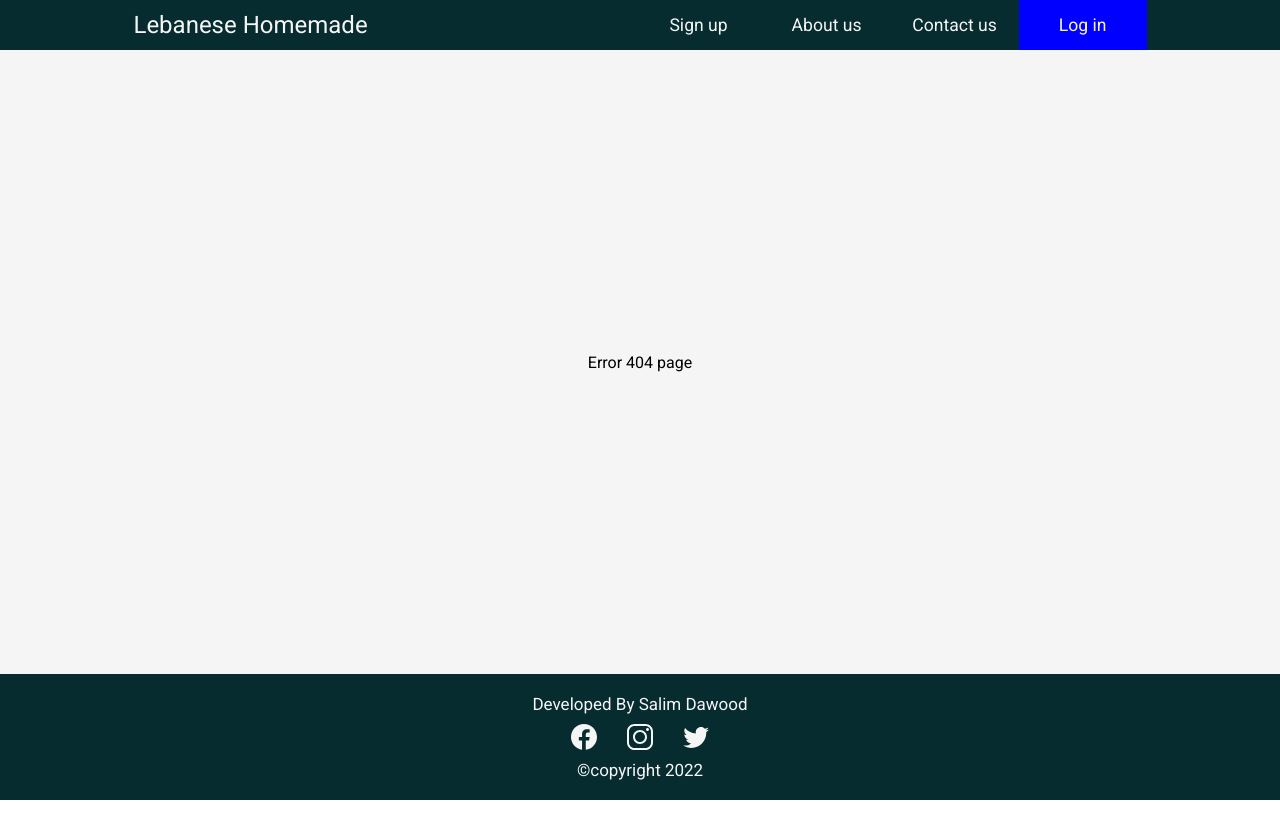
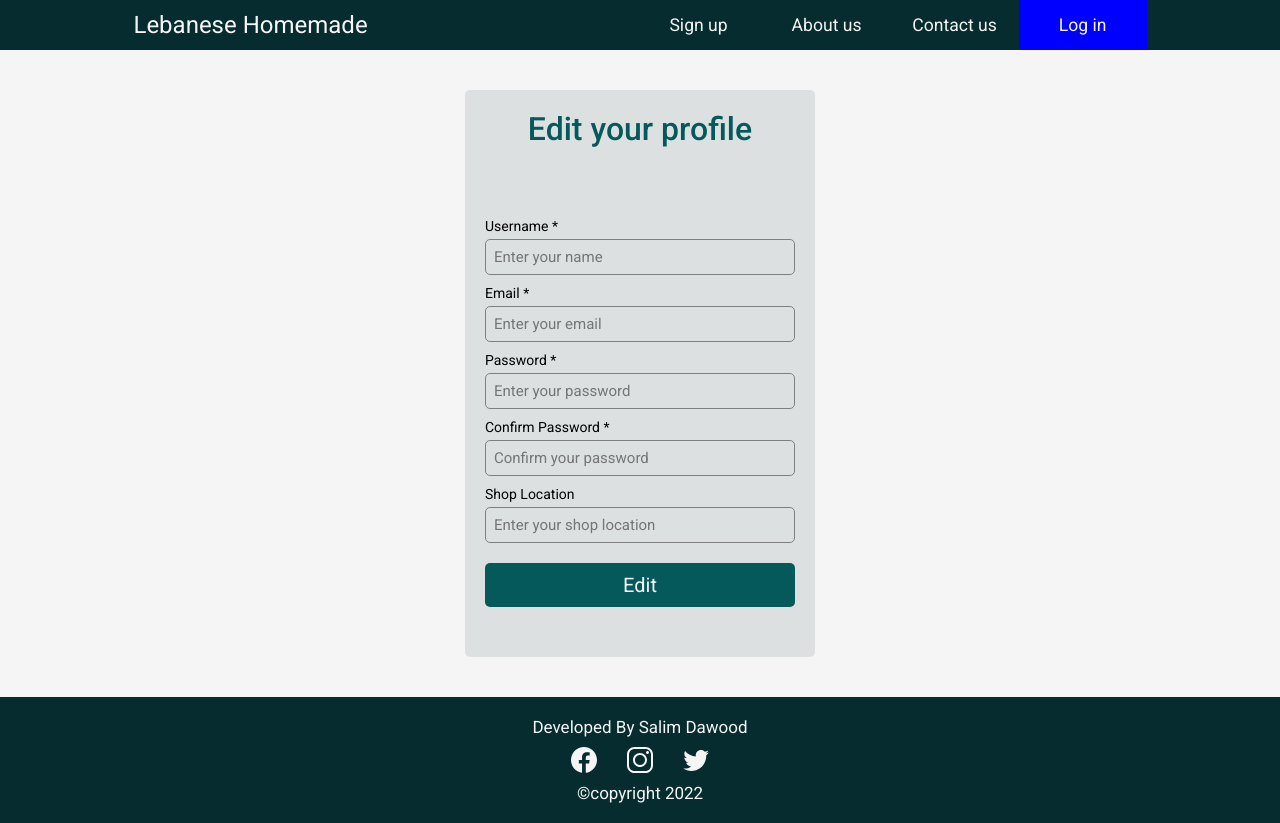
Before and after one commit to salimdawood/Lebanese-Homemade-Frontend, a React (Create React App) app: page /user/1 in a window 1280 px wide. Before the commit this address had no page. Before the commit the page ends 800 px from the top, so only its background shows below. Built offline with nearby package versions, Linux system fonts and the light colour scheme.

Commit message:
add-user-dashboard

```diff
--- a/src/App.css
+++ b/src/App.css
@@ -201,6 +201,13 @@ main form .form-input input:invalid[focused="true"] ~ span{
 main form .db-warning{
   color: red;
 }
+main form .form-checkbox{
+  display: flex;
+  flex-direction: row;
+  justify-content: flex-start;
+  align-items: center;
+  gap: 10px;
+}
 
 footer{
   background-color: var(--secondary-3-color);
--- a/src/App.js
+++ b/src/App.js
@@ -7,20 +7,24 @@ import Error from './pages/Error'
 import SignUp from './pages/SignUp'
 import SignIn from './pages/SignIn'
 import Home from './pages/Home'
+import UserDashboard from './pages/UserDashboard'
+import {UserContextProvider} from './context/userContext'
 
 function App() {
   return (
     <Router>
+      <UserContextProvider>
         <div className="app-container">
           <nav>
             <Navbar/>
           </nav>
           <main>
             <Routes>
-              <Route index element={<Home />}/>
+                <Route path="/user/:userName" element={<UserDashboard />}/>
                 <Route path="/contactus" element={<ContactUs />}/>
                 <Route path="/signin" element={<SignIn />}/>
                 <Route path="/signup" element={<SignUp />}/>
+                <Route index element={<Home />}/>
                 <Route path="/*" element={<Error />}/>
               </Routes>
           </main>
@@ -28,6 +32,7 @@ function App() {
             <Footer/>
           </footer>
         </div>
+      </UserContextProvider>
     </Router>
   );
 }
--- a/src/components/Footer.jsx
+++ b/src/components/Footer.jsx
@@ -7,7 +7,7 @@ const Footer = () => {
   //change paragraph if found better
   return (
     <>
-      <span>Developed By Salim Dawood</span>
+      <span>Developed By <a href="/#">Salim Dawood</a></span>
       <div className="footer-media-container">
         <Facebook/>
         <Instagram/>
--- /dev/null
+++ b/src/context/userContext.js
@@ -0,0 +1,27 @@
+import React,{createContext,useReducer} from 'react'
+import userReducer  from '../reducer/userReducer'
+
+
+const user = {
+  id:null,
+  name:null,
+  email:null,
+  location:null,
+  password:null,
+  cardList:[]
+}
+
+
+export const userContext = createContext(user)
+
+
+export const UserContextProvider = ({children}) => {
+
+  const [state, dispatch] = useReducer(userReducer,user)
+
+  return (
+    <userContext.Provider value={{dispatch,userProfile:state}}>
+      {children}
+    </userContext.Provider>
+  )
+}
--- a/src/pages/Home.jsx
+++ b/src/pages/Home.jsx
@@ -1,8 +1,12 @@
-import React from 'react'
+import React,{useState,useEffect} from 'react'
+import * as Axios from 'axios'
 
 const Home = () => {
+
   return (
-    <div>Home</div>
+    <div>
+
+    </div>
   )
 }
 
--- a/src/pages/SignIn.jsx
+++ b/src/pages/SignIn.jsx
@@ -1,10 +1,13 @@
-import React,{useState} from 'react'
+import React,{useState,useContext} from 'react'
 import * as Axios  from 'axios'
 import { useNavigate } from 'react-router-dom'
+import {userContext} from '../context/userContext'
+import {URL_PATH} from '../path'
 
 const SignIn = () => {
 
-  const [isUser, setIsUser] = useState(false)
+  const {userProfile,dispatch} = useContext(userContext)
+  const [warningMessage, setWarningMessage] = useState("")
   const[userInfo,setUserInfo] = useState({
     name:"",
     password:""
@@ -14,7 +17,7 @@ const SignIn = () => {
   const handleSubmit = (e) =>{
     const {name,password} = userInfo
     e.preventDefault()
-    Axios.get('http://localhost:17733/api/Users',{
+    Axios.get(URL_PATH+'Users',{
       params : {
         name: name,
         password : password
@@ -22,6 +25,19 @@ const SignIn = () => {
     })
     .then((result)=>{
       console.log(result)
+      switch (result.status) {
+        case 200:
+          setWarningMessage("")
+          dispatch({type:'USER_PROFILE',userProfile:result.data})
+          navigate(`/user/${result.data.name}`)
+          break;
+        case 204:
+          setWarningMessage("Username or password data are wrong *.")
+          break;
+        default:
+          setWarningMessage("Something went wrong.Try again later.")
+          break;
+      }
     },(error)=>{
       console.log(error)
     });
@@ -34,7 +50,7 @@ const SignIn = () => {
     <form onSubmit={handleSubmit} className="sign-up-form">
       <h1>Log in</h1>
       <div className="form-container">
-        {isUser && <span className="db-warning">Usernaem or password data are wrong *</span>}
+        <span className="db-warning">{warningMessage}</span>
         <div className="form-input">
           <label>User name *</label>
           <input type="text" placeholder="Enter your name" name = "name"  value={userInfo.name} onChange={handleChange} required/>
@@ -43,6 +59,10 @@ const SignIn = () => {
           <label>Password *</label>
           <input type="password" placeholder="Enter your password" name = "password" value={userInfo.password} onChange={handleChange} required/>
         </div>
+        <div className="form-checkbox">
+          <input type="checkbox" value="remember-me" />
+          <label>Remember me</label>
+        </div>
         <input type="submit" value="Sign up" />
       </div>
     </form>
--- /dev/null
+++ b/src/pages/UserDashboard.jsx
@@ -0,0 +1,131 @@
+import React,{useContext,useState,useEffect} from 'react'
+import {userContext} from '../context/userContext'
+import { useNavigate } from 'react-router-dom'
+import FormInput from '../components/FormInput'
+import * as Axios from 'axios'
+import {URL_PATH} from '../path'
+
+const UserDashboard = () => {
+
+  const {userProfile} = useContext(userContext)
+  //console.log(userProfile)
+
+
+  const[nameIsUnique,setNameIsUnique] = useState(true)
+  const navigate = useNavigate()
+
+  const[userInfo,setUserInfo] = useState({
+    name:userProfile.name,
+    email:userProfile.email,
+    password:userProfile.password,
+    confirmPassword:userProfile.password,
+    location:userProfile.location
+  })
+
+  const userInfoInput = [
+    {
+      id:1,
+      name:"name",
+      type:"text",
+      placeholder:"Enter your name",
+      errorMessage:"User name should be between 3-16 characters, and should include only letters and numbers.",
+      required:true,
+      label:"Username *",
+      pattern:"^[a-zA-Z0-9]{3,16}$"
+    },
+    {
+      id:2,
+      name:"email",
+      type:"email",
+      placeholder:"Enter your email",
+      errorMessage:"You didn't enter a valid email.",
+      required:true,
+      label:"Email *"
+    },
+    {
+      id:3,
+      name:"password",
+      type:"password",
+      placeholder:"Enter your password",
+      errorMessage:"Password should be between 8-20 characters, and must include at least: one letter,one number, and one special character.",
+      required:true,
+      label:"Password *",
+      pattern:`^(?=.*[0-9])(?=.*[a-zA-Z])(?=.*[!@#$%^&*])[a-zA-Z0-9!@#$%^&*]{8,20}$`
+    },
+    {
+      id:4,
+      name:"confirmPassword",
+      type:"password",
+      placeholder:"Confirm your password",
+      errorMessage:"Passwords doesn't match.",
+      required:true,
+      label:"Confirm Password *",
+      pattern:userInfo.password
+    },
+    {
+      id:5,
+      name:"location",
+      type:"text",
+      placeholder:"Enter your shop location",
+      errorMessage:"Shop location should be 3-20 characters",
+      required:false,
+      label:"Shop Location",
+      pattern:"^[a-zA-Z]{3,20}$"
+    }
+  ]
+
+  const handleSubmit = (e)=>{
+    console.log("clicked")
+    const {name,email,password,location} = userInfo
+    e.preventDefault()
+    Axios.put(URL_PATH+'Users',{name,email,password,location})
+    .then((result)=>{
+      console.log(result)
+      switch (result.data) {
+        case -1:
+          console.log("name is not unique")
+          setNameIsUnique(false)
+          break;
+        case 0:
+          console.log("couldn't add try agian later")
+          setNameIsUnique(true)
+          break;
+        case 1:
+          console.log("added successfully")
+          setNameIsUnique(true)
+          navigate("/signin")
+          break;
+        default:
+          console.log("success code not founded")
+          break;
+      }
+    },(error)=>{
+      console.log(error)
+    });
+  }
+
+  const handleChange =(e)=>{
+    setUserInfo({ ...userInfo, [e.target.name]: e.target.value });
+  }
+
+  return (
+      <form onSubmit={handleSubmit} className="sign-up-form">
+        <h1>Edit your profile</h1>
+        <div className="form-container">
+          {!nameIsUnique && <span className="db-warning">Username must be unique *.</span>}
+          {
+            userInfoInput.map((input)=>(
+              <FormInput
+              key={input.id}
+              {...input}
+              value={userInfo[input.name]}
+              onChange={handleChange} />
+            ))
+          }
+          <input type="submit" value="Edit" />
+        </div>
+      </form>
+  )
+}
+
+export default UserDashboard
--- /dev/null
+++ b/src/path.js
@@ -0,0 +1 @@
+export const URL_PATH = "http://localhost:17733/api/"
--- /dev/null
+++ b/src/reducer/userReducer.js
@@ -0,0 +1,11 @@
+const userReducer = (state,action)=>{
+  switch (action.type) {
+    case 'USER_PROFILE':
+      return action.userProfile
+    default:
+      break;
+  }
+
+}
+
+export default userReducer
```
Lines whose indentation alone changed are shown as unchanged.
